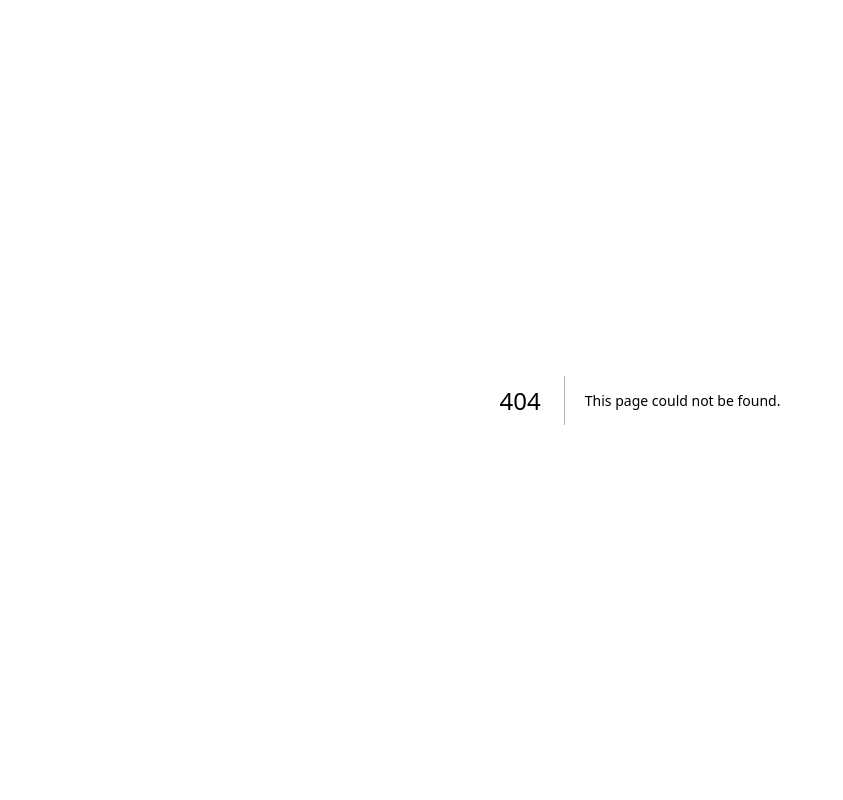
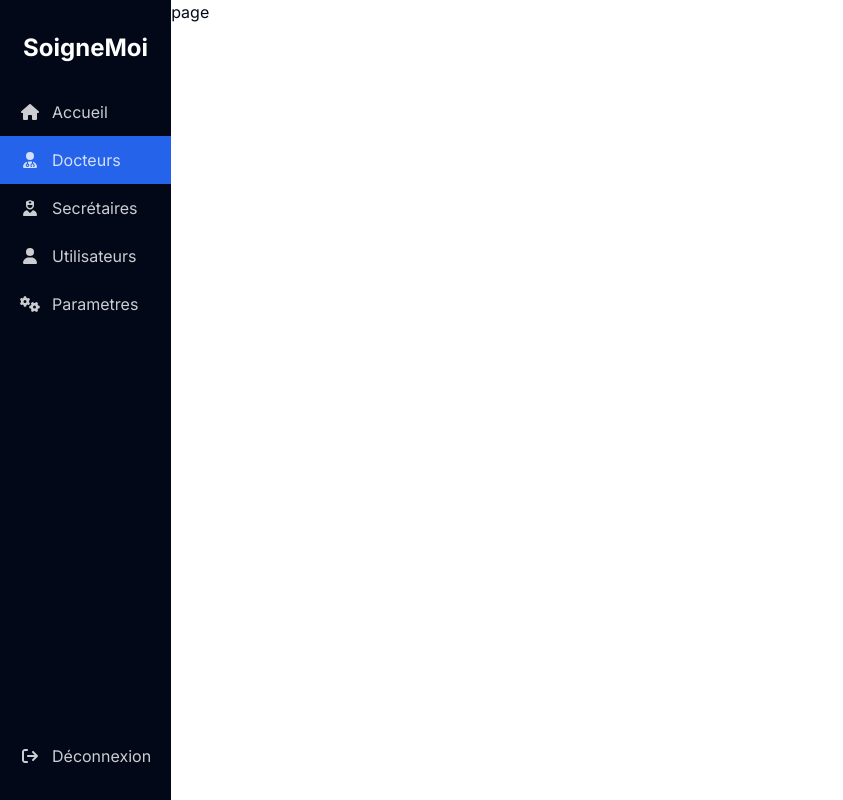
Before and after one commit to jason-heng/soigne-moi, a Next.js app: page /admin/doctors in a window 1280 px wide. Before the commit this address had no page. Shown: the whole page, without its empty margins (0-843 px from the left). Built offline with nearby package versions, Linux system fonts and the light colour scheme; no server answers.

Commit message:
feat: setup espace admin layout

```diff
--- /dev/null
+++ b/src/app/admin/doctors/page.tsx
@@ -0,0 +1,7 @@
+import React from 'react'
+
+export default function page() {
+  return (
+    <div>page</div>
+  )
+}
--- /dev/null
+++ b/src/app/admin/layout.tsx
@@ -0,0 +1,60 @@
+import { SideBarLink } from "@/components/patient/SideBarLink";
+import { logout } from "@/lib/auth";
+import { faArrowRightFromBracket, faGears, faHospital, faHouse, faUser, faUserDoctor, faUserNurse } from "@fortawesome/free-solid-svg-icons";
+import { FontAwesomeIcon } from "@fortawesome/react-fontawesome";
+import { PropsWithChildren } from "react";
+
+// async function SideBar() {
+//     return (
+//         <nav className='h-screen py-8 bg-foreground flex flex-col justify-between text-white text-opacity-80'>
+//             <div>
+//                 <h1 className='text-2xl font-bold text-white text-center'>SoigneMoi</h1>
+//                 <ul className='my-6 flex flex-col'>
+//                     <SideBarLink text="Accueil" href="/patient" icon={faHouse} />
+//                     <SideBarLink text="Historique" href="/patient/history" icon={faHospital} />
+//                     <SideBarLink text="Parametres" href="/patient/settings" icon={faGears} />
+//                 </ul>
+//             </div>
+//             <form action={logout}>
+//                 <button className='flex items-center gap-3 px-5 hover:text-primary'>
+//                     <FontAwesomeIcon icon={faArrowRightFromBracket} height={20} width={20} />
+//                     Déconnexion
+//                 </button>
+//             </form>
+//         </nav>
+//     )
+// }
+
+async function SideBar() {
+    return (
+        <nav className='h-screen py-8 bg-foreground flex flex-col justify-between text-white text-opacity-80'>
+            <div>
+                <h1 className='text-2xl font-bold text-white text-center'>SoigneMoi</h1>
+                <ul className='my-6 flex flex-col'>
+                    <SideBarLink text="Accueil" href="/admin" icon={faHouse} />
+                    <SideBarLink text="Docteurs" href="/admin/doctors" icon={faUserDoctor} />
+                    <SideBarLink text="Secrétaires" href="/admin/nurses" icon={faUserNurse} />
+                    <SideBarLink text="Utilisateurs" href="/admin/users" icon={faUser} />
+                    <SideBarLink text="Parametres" href="/admin/settings" icon={faGears} />
+                </ul>
+            </div>
+            <form action={logout}>
+                <button className='flex items-center gap-3 px-5 hover:text-primary'>
+                    <FontAwesomeIcon icon={faArrowRightFromBracket} height={20} width={20} />
+                    Déconnexion
+                </button>
+            </form>
+        </nav>
+    )
+}
+
+export default function DashboardLayout({ children }: Readonly<PropsWithChildren>) {
+    return (
+        <main className="flex">
+            <SideBar />
+            <div className="flex flex-1">
+                {children}
+            </div>
+        </main>
+    );
+}
--- /dev/null
+++ b/src/app/admin/nurses/page.tsx
@@ -0,0 +1,7 @@
+import React from 'react'
+
+export default function page() {
+  return (
+    <div>page</div>
+  )
+}
--- /dev/null
+++ b/src/app/admin/page.tsx
@@ -0,0 +1,5 @@
+export default function page() {
+    return (
+        <div>page</div>
+    )
+}
--- /dev/null
+++ b/src/app/admin/settings/page.tsx
@@ -0,0 +1,7 @@
+import React from 'react'
+
+export default function page() {
+    return (
+        <div>page</div>
+    )
+}
--- /dev/null
+++ b/src/app/admin/users/page.tsx
@@ -0,0 +1,7 @@
+import React from 'react'
+
+export default function page() {
+  return (
+    <div>page</div>
+  )
+}
```
